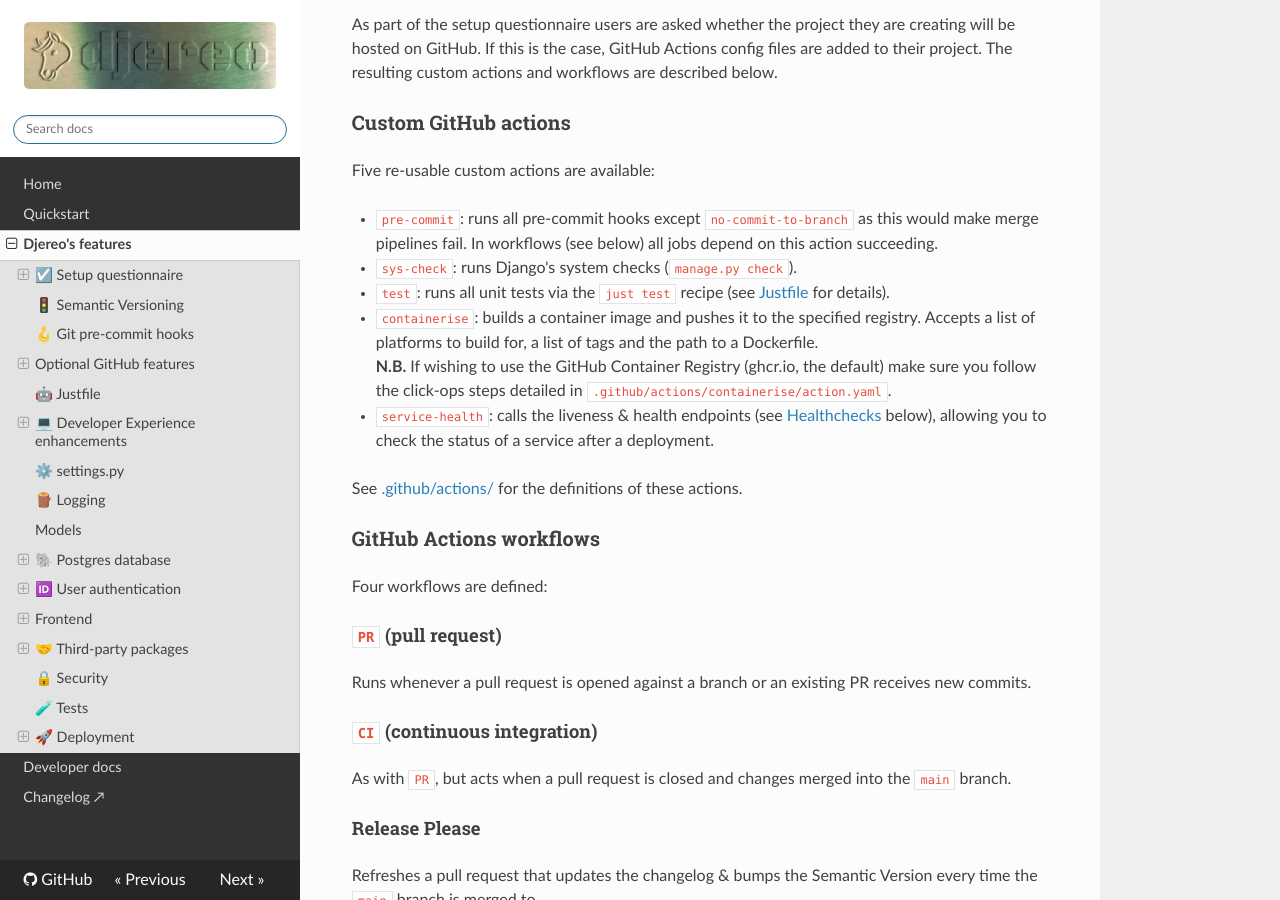
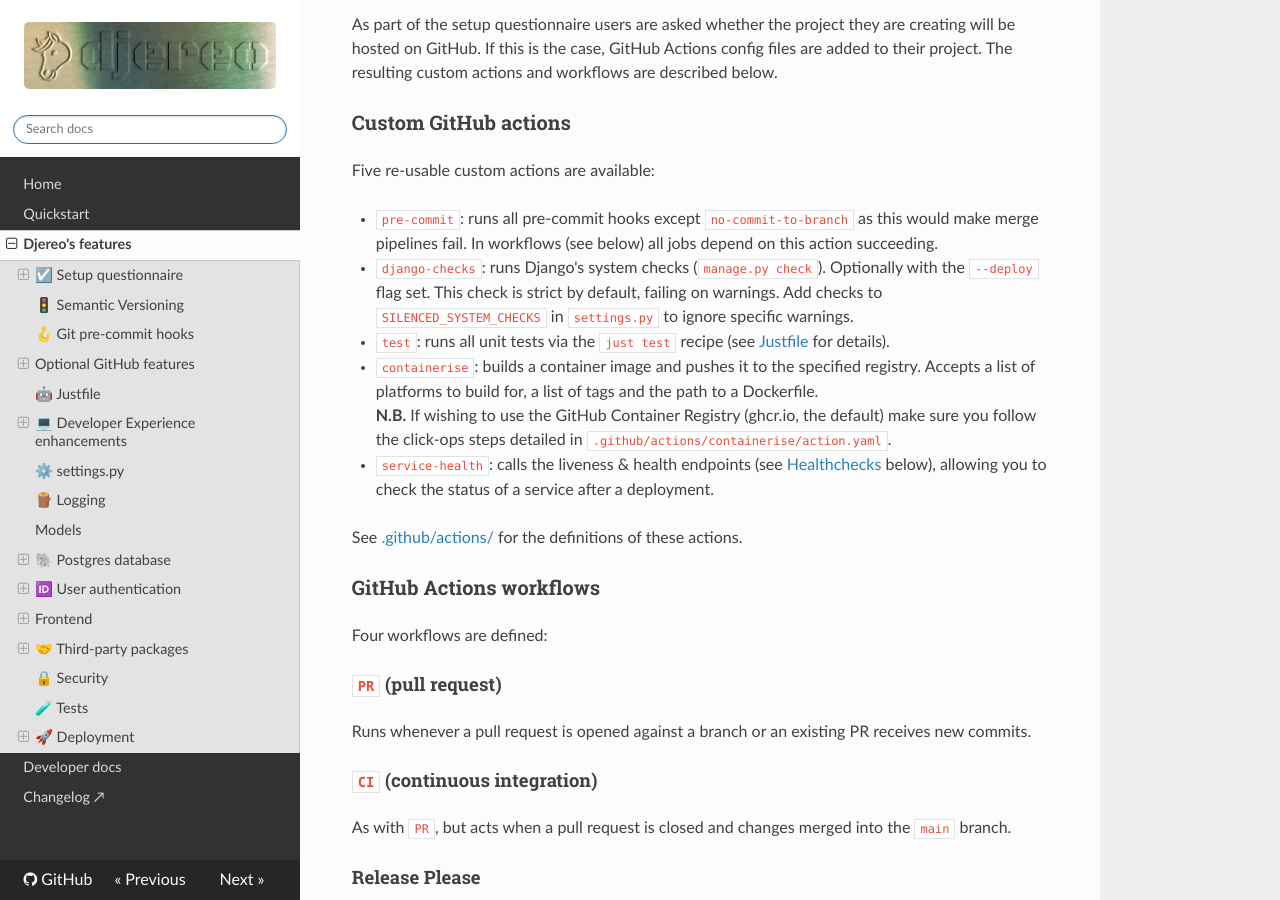
Before and after one commit to albertomh/djereo, an MkDocs documentation site: the page built from docs/src/featurelist.md, in a window 1280 px wide and 900 px high, scrolled down 2229 px. Built offline with MkDocs 1.6.1, drawn with Linux system fonts in a browser that asks for light colours; nearby versions of some CDN libraries; some of the changed text lies outside the part shown.

Commit message:
refactor(ci): rename 'sys-check' action to 'django-checks' (#185)

```diff
--- a/docs/src/featurelist.md
+++ b/docs/src/featurelist.md
@@ -102,7 +102,9 @@ Five re-usable custom actions are available:
 - `pre-commit`: runs all pre-commit hooks except `no-commit-to-branch` as this would
    make merge pipelines fail. In workflows (see below) all jobs depend on this action
    succeeding.
-- `sys-check`: runs Django's system checks (`manage.py check`).
+- `django-checks`: runs Django's system checks (`manage.py check`). Optionally with the `--deploy`
+  flag set. This check is strict by default, failing on warnings. Add checks to `SILENCED_SYSTEM_CHECKS`
+  in `settings.py` to ignore specific warnings.
 - `test`: runs all unit tests via the `just test` recipe (see [Justfile](#-justfile) for
    details).
 - `containerise`: builds a container image and pushes it to the specified registry. Accepts
@@ -209,7 +211,7 @@ invoked.
   be missing out on.
 - `check_model_names`: enforces consistent model names across the application.
 
-The `sys-check` GitHub action will run the default Django checks and the above custom
+The `django-checks` GitHub action will run the default Django checks and the above custom
 checks as part of the continuous integration pipeline.
 
 While strictly speaking not a system test, the `django-linear-migrations` package is enabled
--- a/template/docs/README-dev.md.jinja
+++ b/template/docs/README-dev.md.jinja
@@ -167,7 +167,9 @@
 - `pre-commit`: runs all pre-commit hooks except `no-commit-to-branch` as this would
    make merge pipelines fail. In workflows (see below) all jobs depend on this action
    succeeding.
-- `sys-check`: runs Django's system checks (`manage.py check`).
+- `django-checks`: runs Django's system checks (`manage.py check`). Optionally with the `--deploy`
+  flag set. This check is strict by default, failing on warnings. Add checks to `SILENCED_SYSTEM_CHECKS`
+  in `settings.py` to ignore specific warnings.
 - `test`: runs all unit tests via the `just test` recipe (see [Justfile recipes](#justfile-recipes)).
 - `containerise`: builds a container image and pushes it to the specified registry. Accepts
   a list of platforms to build for, a list of tags and the path to a Dockerfile.
```
Also changed, not shown: 2 other files.
